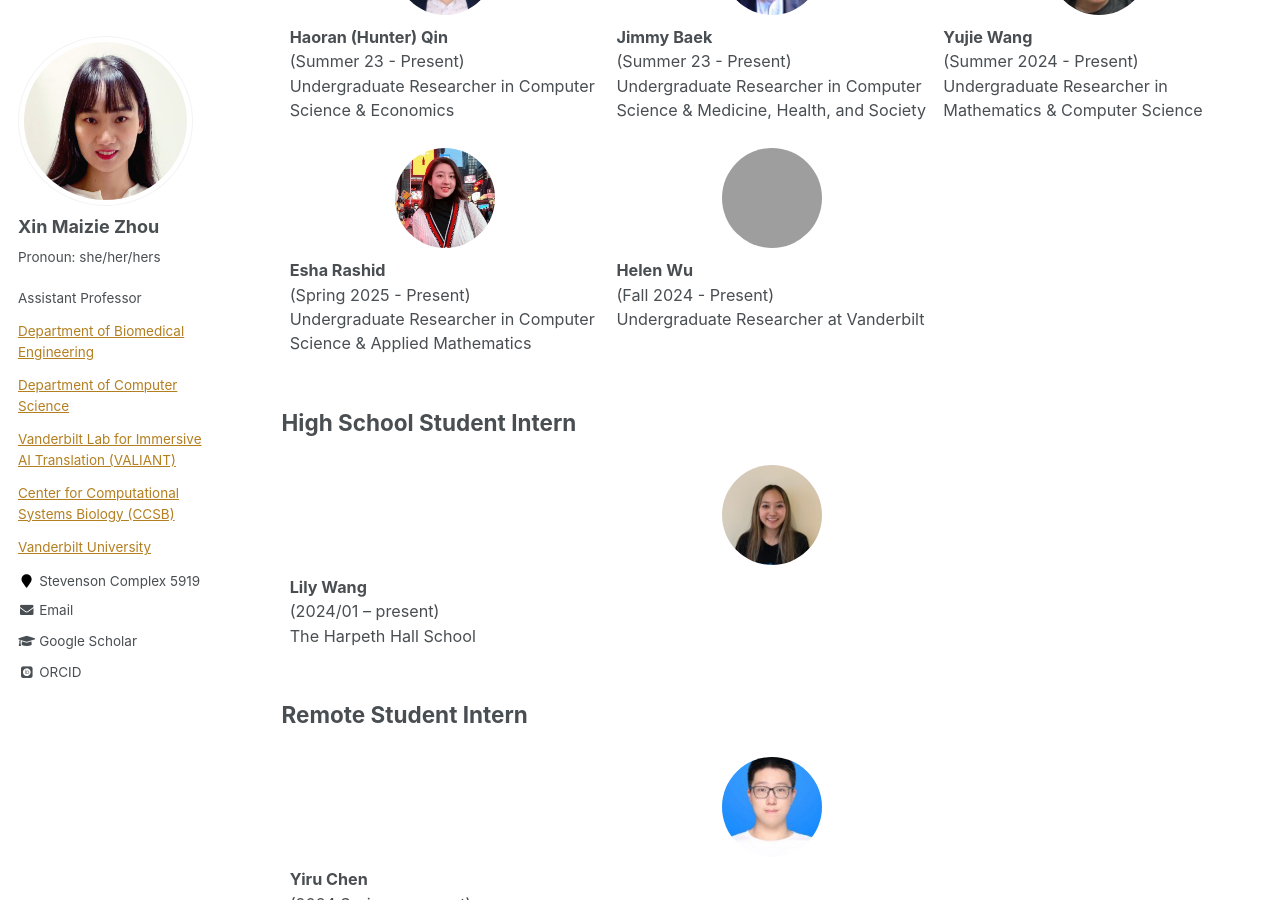
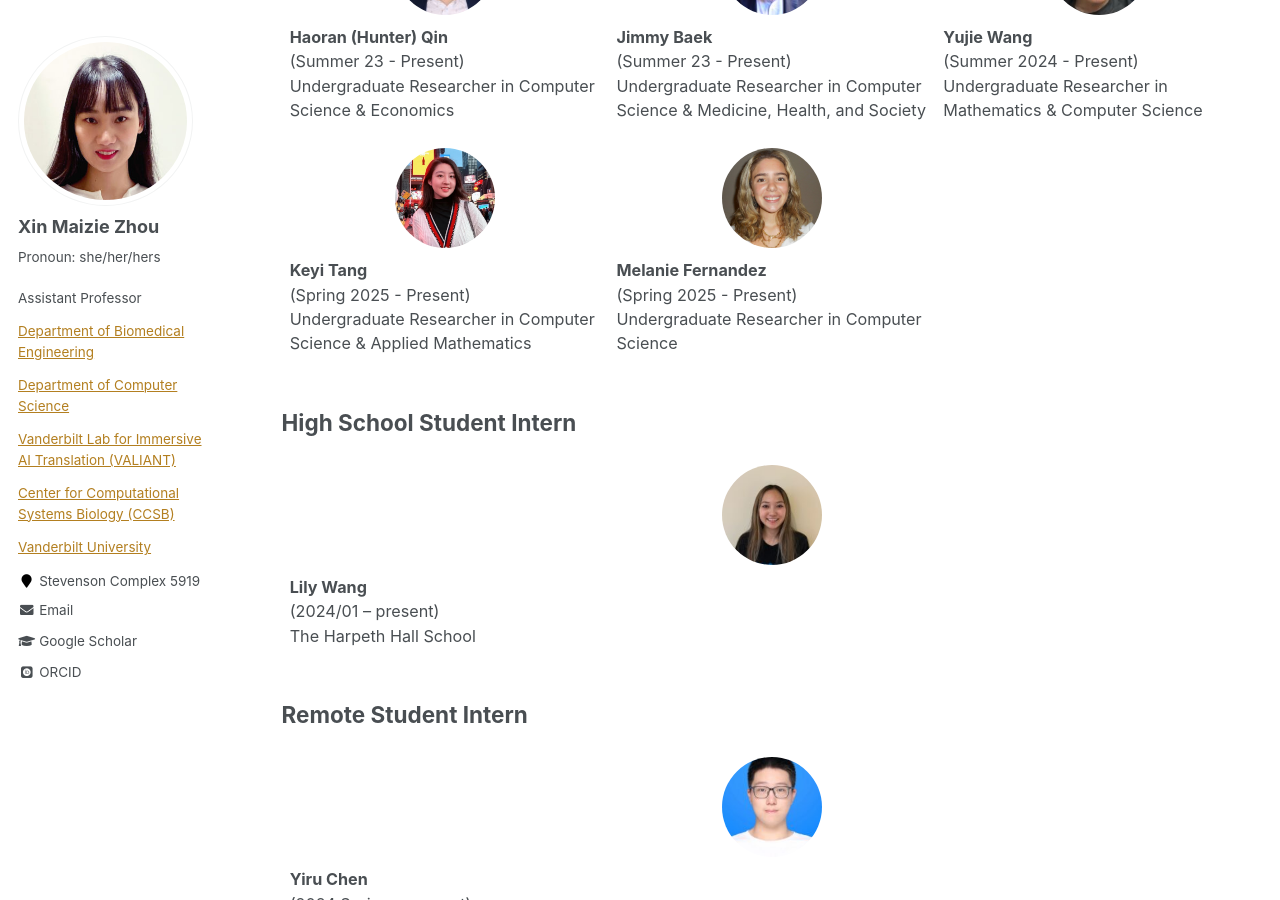
Before and after one commit to maiziezhoulab/Maiziezhoulab.github.io, a Jekyll site: the page built from _pages/LabMembers.md, in a window 1280 px wide and 900 px high, scrolled down 1652 px. Built offline with Jekyll 4.4.1, drawn with Linux system fonts in a browser that asks for light colours; some web fonts are replaced; grey boxes are pictures that could not be loaded.

Commit message:
Update LabMembers.md

```diff
--- a/_pages/LabMembers.md
+++ b/_pages/LabMembers.md
@@ -118,16 +118,16 @@ author_profile: true
         <div style="text-align: center">
             <img src="/images/students/KeyiTang.jpg" class="student-profile-pic">
         </div>
-        <b>Esha Rashid</b> <br>(Spring 2025 - Present) <br>
+        <b>Keyi Tang</b> <br>(Spring 2025 - Present) <br>
         Undergraduate Researcher in Computer Science & Applied Mathematics
     </td>
 
     <td>
         <div style="text-align: center">
-            <img src="/images/students/helen.jpg" class="student-profile-pic">
+            <img src="/images/students/MelanieFernandez.jpg" class="student-profile-pic">
         </div>
-        <b>Helen Wu</b> <br>(Fall 2024 - Present) <br>
-        Undergraduate Researcher at Vanderbilt
+        <b>Melanie Fernandez</b> <br>(Spring 2025 - Present) <br>
+        Undergraduate Researcher in Computer Science
     </td>
 
 
```
